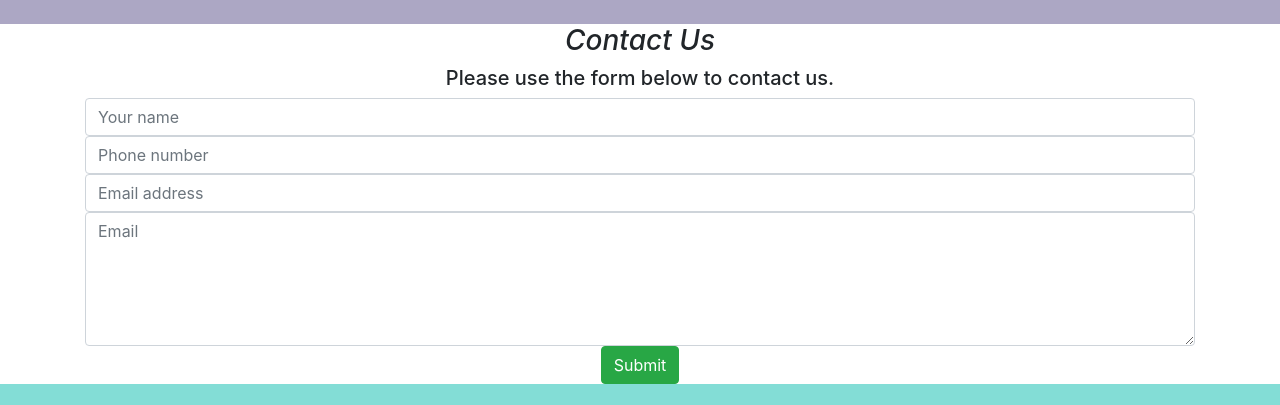
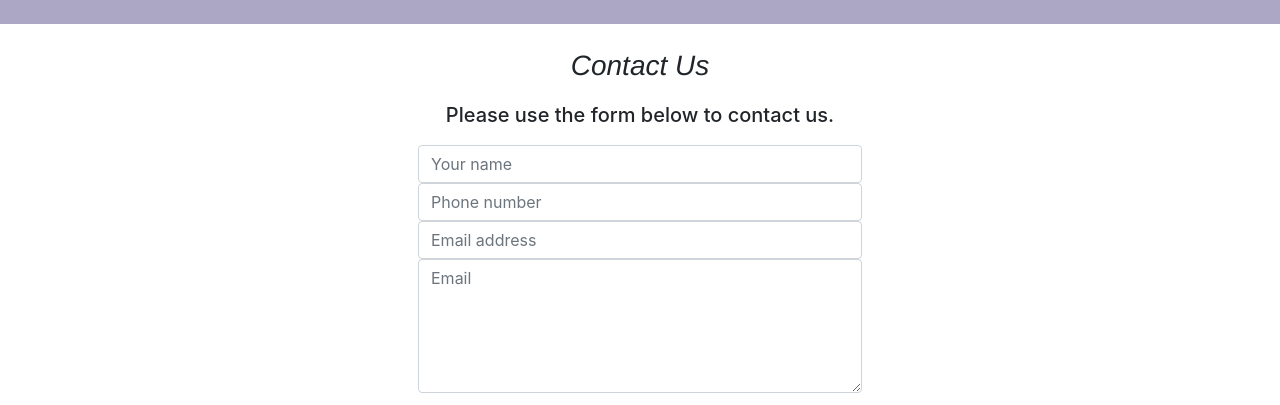
Before and after one commit to kes2401/code-institute-easter-hackathon, a plain HTML site: page contact.html in a window 1280 px wide. Shown: the part 56-461 px from the top of the page. Drawn offline with nearby package versions, Linux system fonts and the light colour scheme.

Commit message:
Update styles.css

```diff
--- a/static/styles.css
+++ b/static/styles.css
@@ -149,6 +149,25 @@
     display: none
  }
 
+/* ------------------------------------------ Contact Form */
+.contact-heading {
+    font-family: "Helvetica Neue", Helvetica, Arial, sans-serif;
+    font-weight: 100;
+    margin-top: 25px;
+    margin-bottom: 20px;
+}
+.center-form {
+    padding-top: 10px;
+    padding-bottom: 5px;
+    margin: 0 auto;
+    max-width: 40%;
+}
+button[type="submit"] {
+    margin-top: 15px;
+    margin-bottom: 15px;
+    color: #fafafa;
+}
+
 /*-----Colours-----*/
 
 .text-blue {
```
